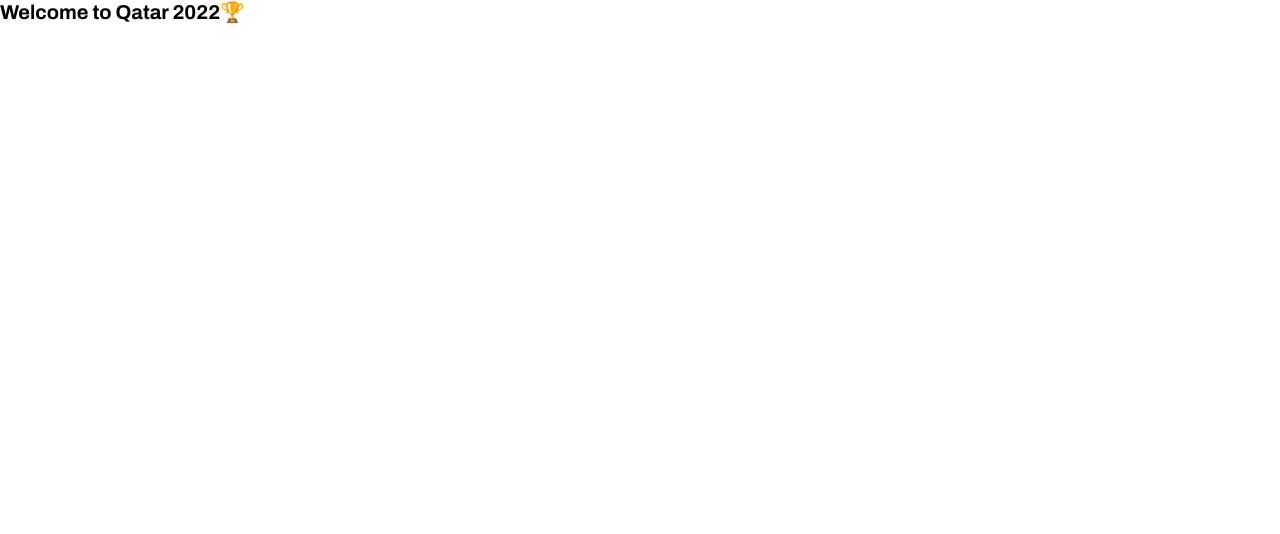
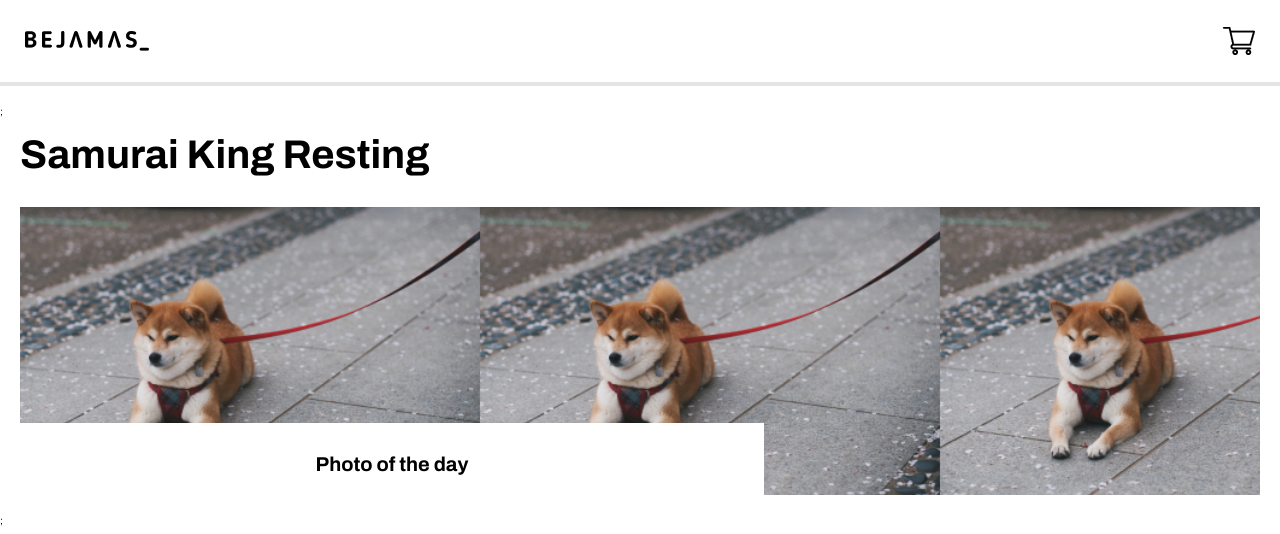
Before and after one commit to OGEmanuel/team-frontend-one, a React (Create React App) app: page / in a window 1280 px wide. Shown: the top 534 px of the page. Built offline with nearby package versions, Linux system fonts and the light colour scheme.

Commit message:
continuation

```diff
--- a/src/App.js
+++ b/src/App.js
@@ -1,5 +1,7 @@
+import AllProducts from './components/AllProducts/AllProducts';
+
 function App() {
-  return <h1>Welcome to Qatar 2022🏆</h1>;
+  return <AllProducts />;
 }
 
 export default App;
--- /dev/null
+++ b/src/components/AllProducts/AllProducts.js
@@ -0,0 +1,15 @@
+import { Fragment } from 'react';
+import Hero from '../AllProducts/Hero';
+
+import Logo from '../AllProducts/Logo';
+
+const AllProducts = () => {
+  return (
+    <Fragment>
+      <Logo />;
+      <Hero />;
+    </Fragment>
+  );
+};
+
+export default AllProducts;
--- /dev/null
+++ b/src/components/AllProducts/Hero.js
@@ -0,0 +1,14 @@
+import classes from './Hero.module.css';
+
+const Hero = () => {
+  return (
+    <section className={classes.hero}>
+      <h1 className={classes.heading}>Samurai King Resting</h1>
+      <div className={classes['background-image']}>
+        <p className={classes['image-text']}>Photo of the day</p>
+      </div>
+    </section>
+  );
+};
+
+export default Hero;
--- /dev/null
+++ b/src/components/AllProducts/Hero.module.css
@@ -0,0 +1,25 @@
+.hero {
+  padding: 2rem;
+}
+
+.heading {
+  font-size: 4rem;
+  font-weight: 700;
+  line-height: 3.5rem;
+  padding-bottom: 3.5rem;
+}
+
+.background-image {
+  background-image: url(../../assests/dog.png);
+  background-size: contain;
+  padding-top: 21.6rem;
+}
+
+.image-text {
+  background-color: #fff;
+  width: 60%;
+  padding: 3rem 2rem 2rem 2rem;
+  font-weight: 700;
+  font-size: 2rem;
+  text-align: center;
+}
--- /dev/null
+++ b/src/components/AllProducts/Logo.js
@@ -0,0 +1,15 @@
+import classes from './Logo.module.css';
+
+import cart from '../../assests/cart.png';
+import logo from '../../assests/logo.png';
+
+const Logo = () => {
+  return (
+    <div className={classes['logo-box']}>
+      <img src={logo} alt="logo" />
+      <img src={cart} alt="shopping cart" />
+    </div>
+  );
+};
+
+export default Logo;
--- /dev/null
+++ b/src/components/AllProducts/Logo.module.css
@@ -0,0 +1,8 @@
+.logo-box {
+  display: flex;
+  justify-content: space-between;
+  align-items: center;
+  padding: 2.5rem;
+  border-bottom: 0.4rem solid #e4e4e4;
+  margin-bottom: 2rem;
+}
```
Also changed, not shown: src/components/components.js (deleted).
